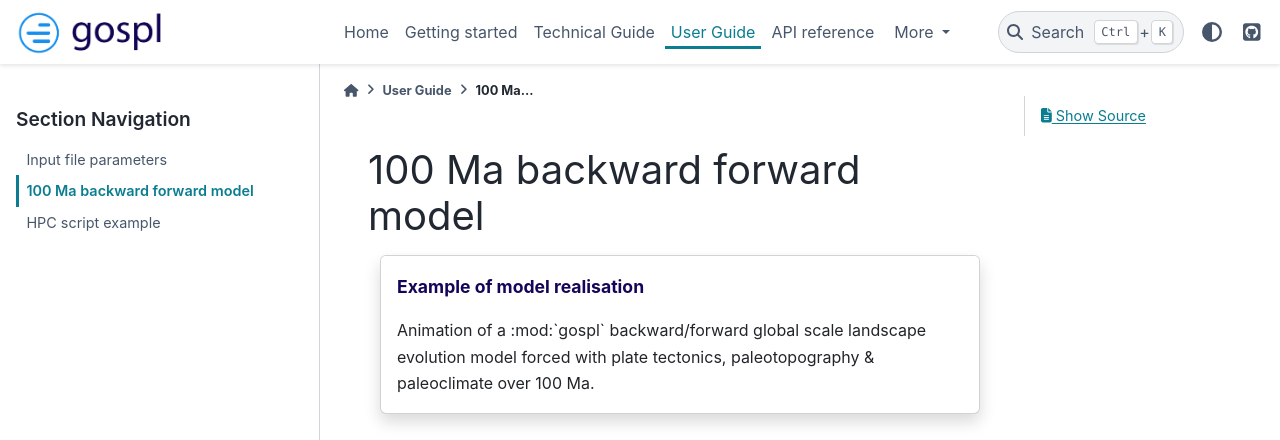
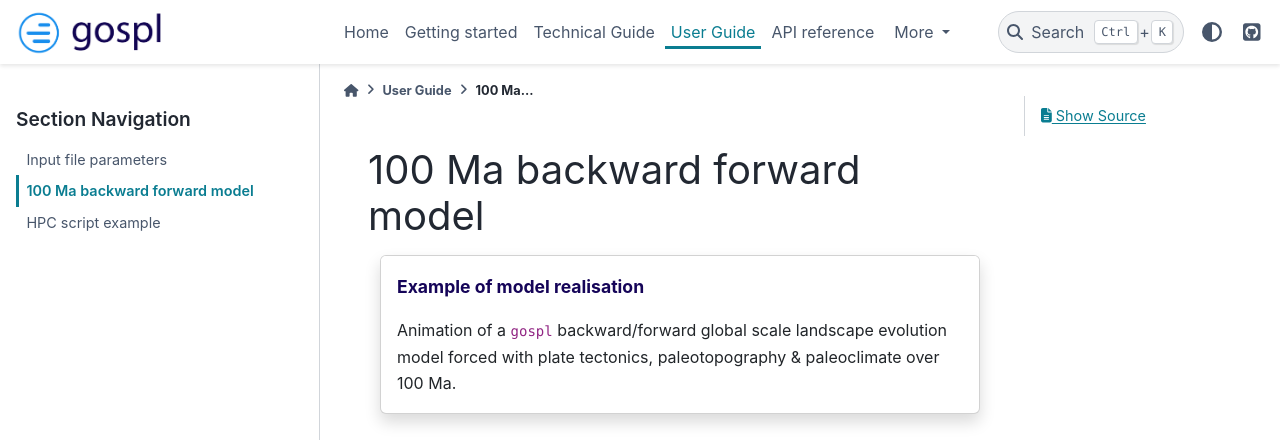
Before and after one commit to Geodels/gospl, a Sphinx documentation site: the page built from docs/user_guide/examples.rst, in a window 1280 px wide and 900 px high, cut to the strip 0-440 px from the top of the window. Built offline with Sphinx 7.4.7 and the PyData theme 0.15.4, drawn with Linux system fonts in a browser that asks for light colours; pages that are not in the unit, such as notebooks, are missing from menus.

Commit message:
Update examples.rst

```diff
--- a/docs/user_guide/examples.rst
+++ b/docs/user_guide/examples.rst
@@ -15,7 +15,7 @@
                     Example of model realisation
                 </div>
                 <div class="card-body">
-                  <p class="card-text"> Animation of a :mod:`gospl` backward/forward global scale landscape evolution model forced with plate tectonics, paleotopography & paleoclimate over 100 Ma. </p>
+                  <p class="card-text"> Animation of a <code>gospl</code> backward/forward global scale landscape evolution model forced with plate tectonics, paleotopography & paleoclimate over 100 Ma. </p>
 
                 </div>
                 </div>
```
